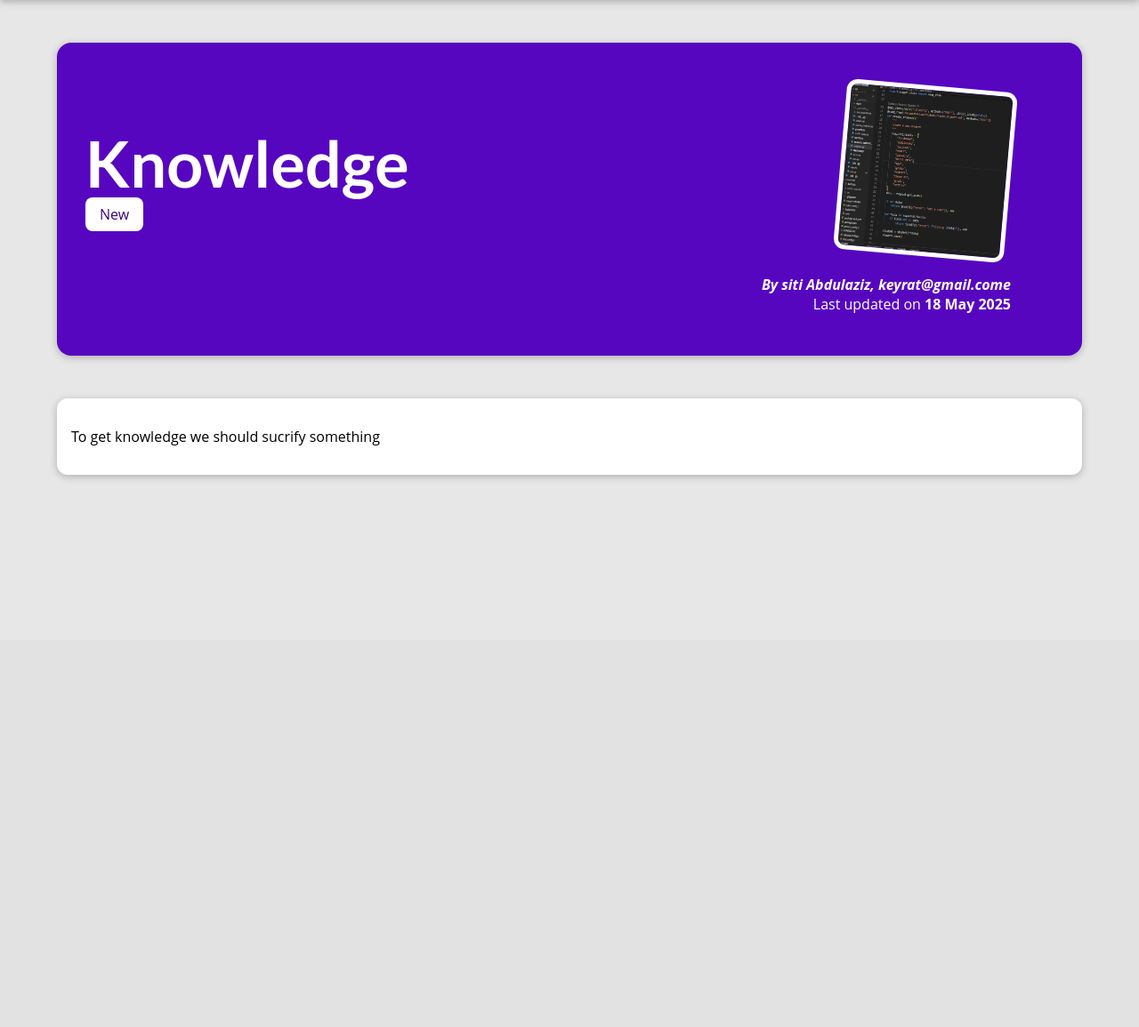
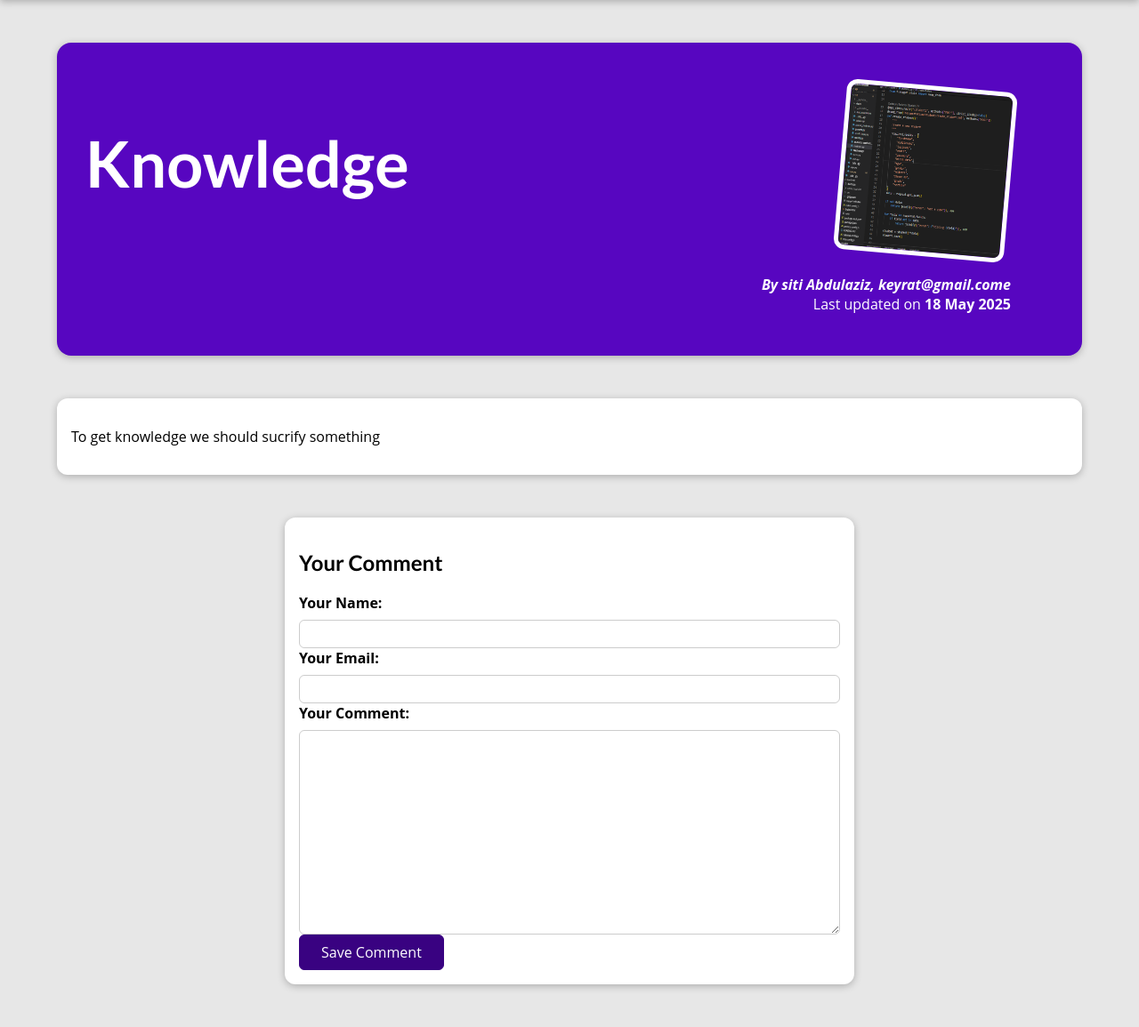
Before and after one commit to sitiabdulaziz11/my_site, a Django app: a page that uses blog/templates/blog/post-detail.html in a window 1280 px wide. Shown: the part 80-1235 px from the top of the page at 89% size. Before the commit the page ends 618 px from the top, so only its background shows below. Run offline with Django 4.2, Linux system fonts and the light colour scheme; data comes from the database, SQL or seed files in the repository; both versions use the stored data as it was after the commit.

Commit message:
django forms

```diff
--- /dev/null
+++ b/blog/forms.py
@@ -0,0 +1,18 @@
+from django import forms
+
+from .models import Comment
+
+class CommentForm(forms.ModelForm):
+    """ Comment form
+    """
+    class Meta:
+        """ meta class to configur comment model with form
+        """
+        model = Comment
+        # fields = "__all__"  # here we don't add all fiels b/c post field in comments model not set by user. so we use execlude, to list execluded field like below
+        exclude = ["post"]
+        labels =  {
+            "user_name": "Your Name",
+            "user_email": "Your Email",
+            "text": "Your Comment"
+        } # to overwrit labels of field in comment model.
--- a/blog/models.py
+++ b/blog/models.py
@@ -52,3 +52,12 @@ class Post(models.Model):
     #     """ Display format for post.
     #     """
     #     return self.post_display()
+
+class Comment(models.Model):
+    """Comment model
+    """
+    user_name = models.CharField(max_length=120)
+    user_email = models.EmailField(max_length=254)
+    text = models.TextField(max_length=400)
+    post = models.ForeignKey(
+        Post, on_delete=models.CASCADE, related_name="comments")
--- a/blog/static/blog/post-detail.css
+++ b/blog/static/blog/post-detail.css
@@ -75,3 +75,67 @@ main {
     /* margin-right: 1rem;
     font-size: 1.5rem; */
 }
+
+#comment_form {
+    margin: 3rem auto;
+    width: 90%;
+    max-width: 40rem;
+    border-radius: 12px;
+    background-color: white;
+    box-shadow: 0 2px 8px rgba(0, 0, 0, 0.25);
+    padding: 1rem;
+}
+
+#comment_form button {
+    font: inherit;
+    background-color: #390281;
+    color: white;
+    border: 1px solid #390281;
+    padding: 0.5rem 1.5rem;
+    border-radius: 6px;
+    cursor: pointer;
+}
+
+#comment_form button:hover,
+#comment_form button:active {
+    background-color: #4f0ba7;
+    border-color: #4f0ba7;
+}
+
+.form_control {
+    margin-bottom: 1rem;
+}
+
+.form-control label {
+    font-weight: bold;
+    margin-bottom: 0.5rem;
+    display: block;   /* to go labels in separet line not side by side to the input*/
+}
+
+.form-control input,
+.form-control textarea {
+    display: block;
+    width: 100%;
+    font: inherit;
+    padding: 0.25rem;
+    border-radius: 6px;
+    border: 1px solid #ccc;  /*to make border line light*/
+}
+
+.errorlist {
+    list-style: none; /* to remove the bulet*/
+    margin: 0,5rem 0;
+    padding: 0;
+    color: #d6000b;
+    /* color: #b10b0b; */
+}
+
+.invalid label {
+    color: #d6000b;
+}
+
+.invalid input,
+.invalid textarea {
+    border-color: #d6000b;;
+    background-color: #ffe6e7;
+}
--- a/blog/templates/blog/post-detail.html
+++ b/blog/templates/blog/post-detail.html
@@ -12,6 +12,14 @@
 {% endblock%}
 
 {% block content%}
+
+{% if comment_form.errors %}
+        <div id="alert">
+            <h2>Saving the comment failed!</h2>
+            <p>Please check the comment form below the post and fix your erros.</p>
+        </div>
+    {% endif %}
+
     <section id="summary">
         {% comment %} <h2>Post Title</h2> {% endcomment %}
         <h2>{{ post.title }}</h2>
@@ -46,4 +54,20 @@
         </p> {% endcomment %}
         {{ post.content|linebreaks }}
     </main>
+    <section id="comment_form">
+        <h2>Your Comment</h2>
+        {% comment %} action is used to set url w/c request should be sent when the form is submitted.{% endcomment %}
+        <form action="{% url "posts_detail" post.slug %}" method="POST">
+            {%  csrf_token %}
+            {% for form_field in comment_form %}
+                <div class="form-control {% if form_field.errors %}invalid{% endif %}">
+                    {{ form_field.label_tag }}
+                    {{ form_field }}
+                    {{ form_field.errors }}
+                </div>
+            {% endfor %}
+            {% comment %} {{ comment_form }} {% endcomment %}
+            <button>Save Comment</button>
+        </form>
+    </section>
 {% endblock %}
--- a/blog/urls1.py
+++ b/blog/urls1.py
@@ -7,6 +7,6 @@ urlpatterns = [
     path("", views.StartingPageView.as_view(), name="starting"),
     path("posts", views.PostsView.as_view(), name="posts"),
     # path("posts/<slug:slug1>", views.PostDetail.as_view(), name="posts_detail")  # /posts/my-first-post called slug. and slug is checker for this as str check for string.
-    path("posts/<slug:slug>", views.PostDetail.as_view(), name="posts_detail")  # /posts/my-first-post called slug. and slug is checker for this as str check for string.
+    path("posts/<slug:slug>", views.PostDetail.as_view(), name="posts_detail")  # /posts/my-first-post called slug. and slug is checker for this as str check for string. # name used to tells Django which URL pattern to use e.g name="posts_detail" gives ("posts/<slug:slug>") any where in our code.
 
 ]
--- a/blog/views.py
+++ b/blog/views.py
@@ -1,10 +1,13 @@
 # from datetime import date
 
 from django.shortcuts import render, get_object_or_404
-from django.http import HttpResponse
+from django.http import HttpResponse, HttpResponseRedirect
+from django.urls import reverse
 from django.views.generic import ListView, DetailView
+from django.views import View
 
 from .models import Post
+from .forms import CommentForm
 
 # all_posts = [
     # {
@@ -116,21 +119,51 @@ class PostsView(ListView):
 #     # # return render(request, "blog/all_posts.html")
 #     # return render(request, "blog/all_posts.html", {"whole_posts": all_posts })
 
-class PostDetail(DetailView):
+# class PostDetail(DetailView):
+class PostDetail(View):
     """For one post detail.
     """
-    template_name = "blog/post-detail.html"
-    model = Post
-    # context_object_name = "tags", "post"
+    # template_name = "blog/post-detail.html"
+    # model = Post
 
-    def get_context_data(self, **kwargs):
-        """Overwrite or update get_context to add tags field.
+    # def get_context_data(self, **kwargs):
+    #     """Overwrite or update get_context to add tags field.
+    #     """
+    #     context = super().get_context_data(**kwargs)
+    #     context["tags"] = self.object.tag.all()
+    #     context["comment_form"] = CommentForm()
+    #     return context
+
+    def get(self, request, slug):
+        """To handle get request
         """
-        context = super().get_context_data(**kwargs)
-        context["tags"] = self.object.tag.all()
-        return context
+        post = Post.objects.get(slug=slug)
+        context = {
+            "post": post,
+            "post_tags": post.tag.all(),
+            "comment_form": CommentForm()
+        }
+        return render(request, "blog/post-detail.html", context)
 
+    def post(self,request, slug):
+        """To handle post request.
+        """
+        comment_form = CommentForm(request.POST)
+        post = Post.objects.get(slug=slug)
 
+        if comment_form.is_valid():
+            comment = comment_form.save(commit=False)  # save not hit the db, instade create the new model instance.
+            comment.post = post
+            comment.save()
+
+            return HttpResponseRedirect(reverse("posts_detail", args=[slug]))
+
+        context = {
+            "post": post,
+            "post_tags": post.tag.all(),
+            "comment_form": comment_form
+        }
+        return render(request, "blog/post-detail.html", context)
 
 # def posts_detail(request, slug1):
 #     """For one post detail.
```
Also changed, not shown: blog/migrations/0005_comment.py (added), db.sqlite3, 1 other file.
